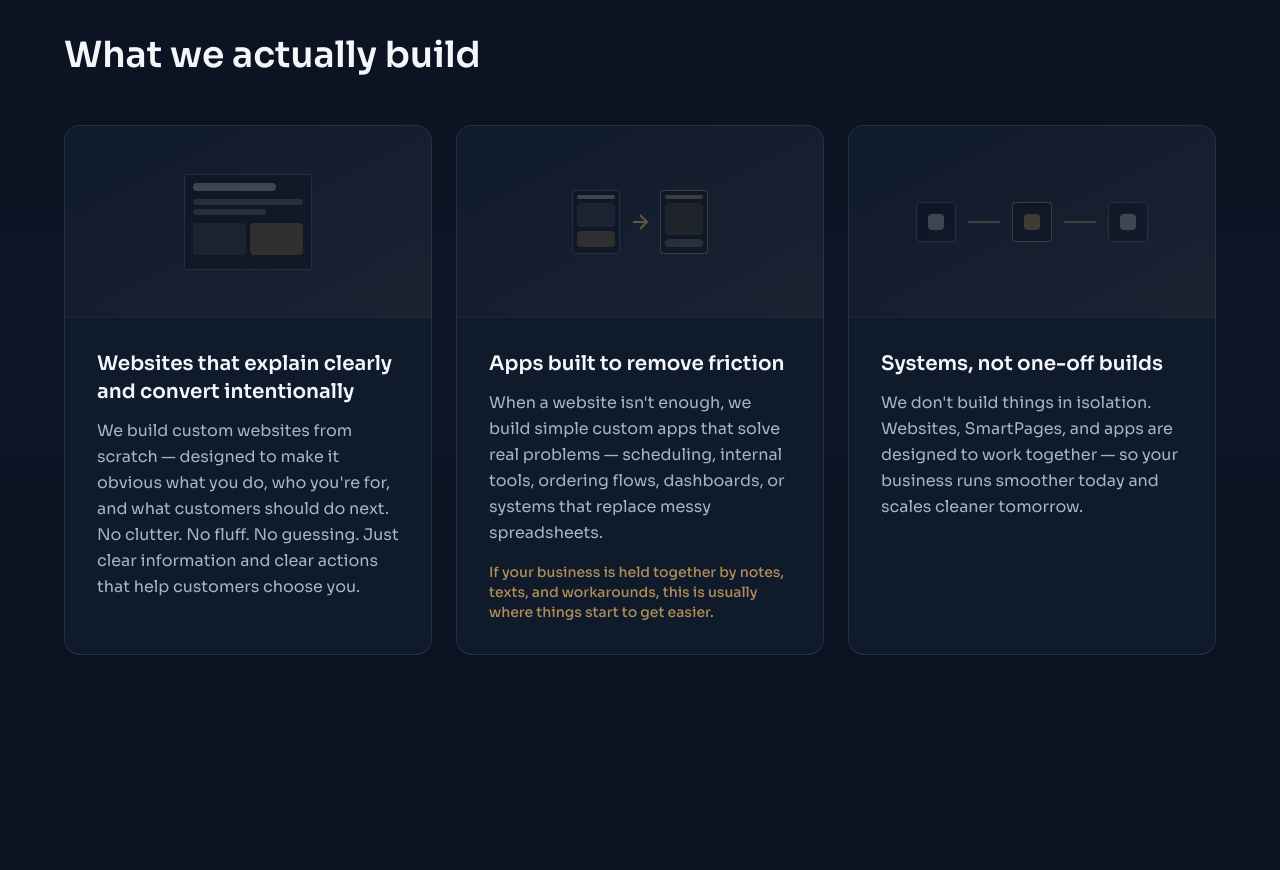
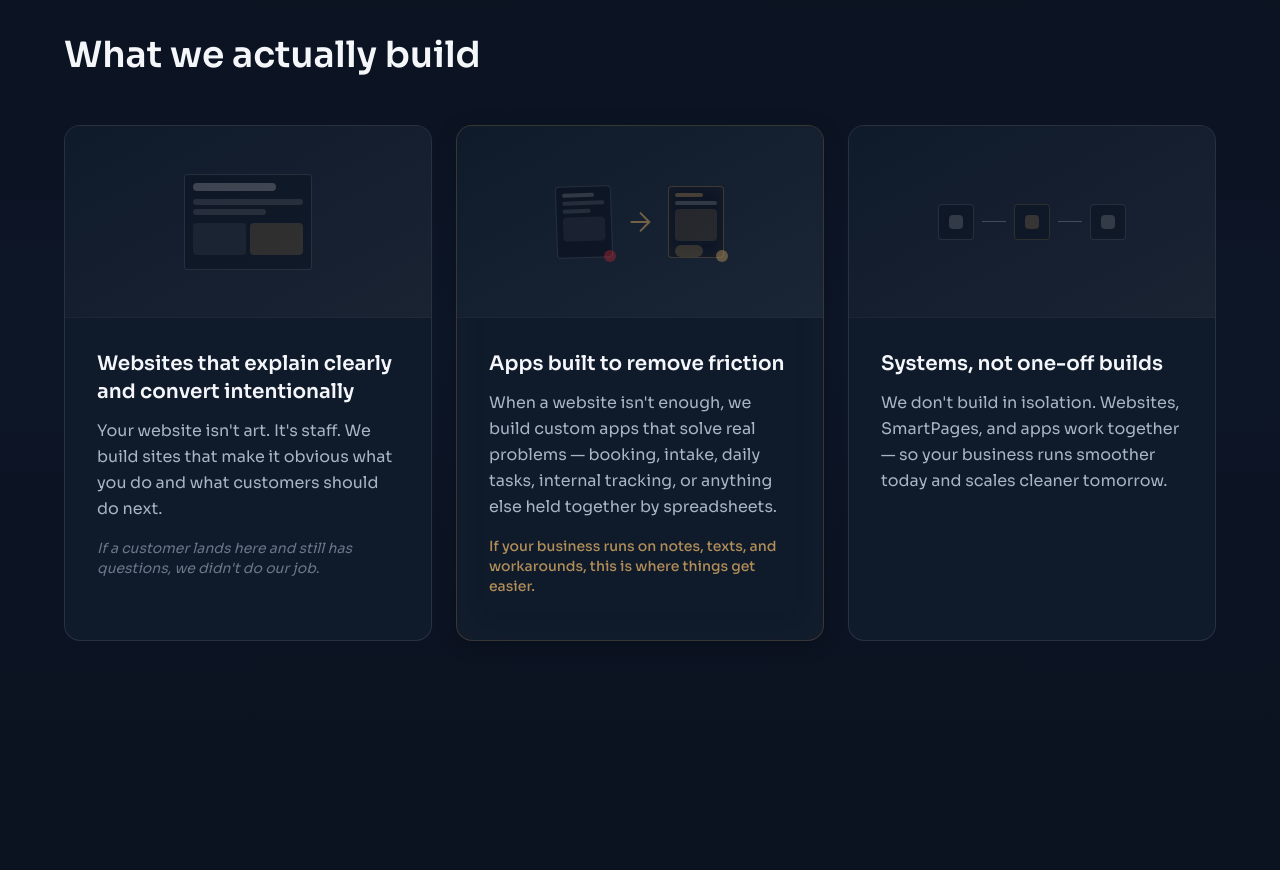
Before and after one commit to Dunzoai/shortlist-pass-hub, a Next.js app: page /digital in a window 1280 px wide. Shown: the part 2360-3230 px from the top of the page. Built offline with nearby package versions, Linux system fonts and the light colour scheme.

Commit message:
Refine What We Build: card hierarchy, tightened copy, hover states

```diff
--- a/src/app/digital/page.tsx
+++ b/src/app/digital/page.tsx
@@ -512,11 +512,13 @@ interface BuildCardProps {
   headline: string;
   copy: string;
   emphasis?: string;
+  punchline?: string;
   visual: React.ReactNode;
   index: number;
+  highlighted?: boolean;
 }
 
-function BuildCard({ headline, copy, emphasis, visual, index }: BuildCardProps) {
+function BuildCard({ headline, copy, emphasis, punchline, visual, index, highlighted }: BuildCardProps) {
   return (
     <motion.div
       variants={fadeUpVariant}
@@ -524,10 +526,21 @@ function BuildCard({ headline, copy, emphasis, visual, index }: BuildCardProps)
       whileInView="visible"
       viewport={{ once: true, margin: "-50px" }}
       transition={{ duration: 0.5, delay: index * 0.1, ease: "easeOut" }}
-      className="group bg-[#0F1A2B] border border-white/10 rounded-2xl overflow-hidden transition-all duration-300 hover:-translate-y-1 hover:border-[#B08D57]/30 hover:shadow-lg hover:shadow-[#B08D57]/5"
+      className={`group bg-[#0F1A2B] rounded-2xl overflow-hidden transition-all duration-300 hover:-translate-y-1 ${
+        highlighted
+          ? "border border-[#B08D57]/25 hover:border-[#B08D57]/40 hover:shadow-xl hover:shadow-[#B08D57]/10"
+          : "border border-white/10 hover:border-[#B08D57]/20 hover:shadow-lg hover:shadow-[#B08D57]/5"
+      }`}
+      style={highlighted ? {
+        boxShadow: "inset 0 0 40px rgba(180, 145, 85, 0.04), 0 4px 20px rgba(0, 0, 0, 0.2)",
+      } : undefined}
     >
       {/* Visual placeholder */}
-      <div className="h-48 bg-gradient-to-br from-[#0F1A2B] to-[#1a2332] flex items-center justify-center border-b border-white/5">
+      <div className={`h-48 flex items-center justify-center border-b ${
+        highlighted
+          ? "bg-gradient-to-br from-[#0F1A2B] to-[#1a2535] border-[#B08D57]/10"
+          : "bg-gradient-to-br from-[#0F1A2B] to-[#1a2332] border-white/5"
+      }`}>
         {visual}
       </div>
 
@@ -540,8 +553,13 @@ function BuildCard({ headline, copy, emphasis, visual, index }: BuildCardProps)
           {copy}
         </p>
         {emphasis && (
-          <p className="text-sm text-[#B08D57] font-medium">
+          <p className={`text-sm font-medium mb-3 ${highlighted ? "text-[#B08D57]" : "text-[#B08D57]/80"}`}>
             {emphasis}
+          </p>
+        )}
+        {punchline && (
+          <p className="text-sm text-[#A9B4C4]/60 italic">
+            {punchline}
           </p>
         )}
       </div>
@@ -565,19 +583,33 @@ function WebsiteWireframe() {
 
 function AppFlowDiagram() {
   return (
-    <div className="flex items-center gap-2">
-      <div className="w-12 h-16 bg-[#0B1220]/50 rounded border border-white/10 p-1">
-        <div className="h-1 bg-white/20 rounded mb-1" />
-        <div className="h-6 bg-white/5 rounded mb-1" />
-        <div className="h-4 bg-[#B08D57]/20 rounded" />
+    <div className="flex items-center gap-3">
+      {/* Messy input */}
+      <div className="relative">
+        <div className="w-14 h-18 bg-[#0B1220]/60 rounded border border-white/10 p-1.5 rotate-[-2deg]">
+          <div className="h-1 bg-white/15 rounded mb-1 w-3/4" />
+          <div className="h-1 bg-white/10 rounded mb-1" />
+          <div className="h-1 bg-white/10 rounded mb-1 w-2/3" />
+          <div className="h-6 bg-white/5 rounded" />
+        </div>
+        <div className="absolute -bottom-1 -right-1 w-3 h-3 bg-red-500/30 rounded-full" />
       </div>
-      <svg className="w-6 h-6 text-[#B08D57]/50" viewBox="0 0 24 24" fill="none" stroke="currentColor" strokeWidth="2">
+      {/* Arrow */}
+      <svg className="w-8 h-8 text-[#B08D57]/60" viewBox="0 0 24 24" fill="none" stroke="currentColor" strokeWidth="1.5">
         <path d="M5 12h14M12 5l7 7-7 7" />
       </svg>
-      <div className="w-12 h-16 bg-[#0B1220]/50 rounded border border-[#B08D57]/30 p-1">
-        <div className="h-1 bg-[#B08D57]/30 rounded mb-1" />
-        <div className="h-8 bg-[#B08D57]/10 rounded mb-1" />
-        <div className="h-2 bg-white/10 rounded" />
+      {/* Clean output */}
+      <div className="relative">
+        <motion.div
+          className="w-14 h-18 bg-[#0B1220]/60 rounded border border-[#B08D57]/30 p-1.5"
+          style={{ boxShadow: "inset 0 0 15px rgba(180, 145, 85, 0.06)" }}
+        >
+          <div className="h-1 bg-[#B08D57]/35 rounded mb-1 w-2/3" />
+          <div className="h-1 bg-white/15 rounded mb-1" />
+          <div className="h-8 bg-[#B08D57]/15 rounded mb-1" />
+          <div className="h-3 bg-[#B08D57]/25 rounded-full w-2/3" />
+        </motion.div>
+        <div className="absolute -bottom-1 -right-1 w-3 h-3 bg-[#B08D57]/50 rounded-full" />
       </div>
     </div>
   );
@@ -585,17 +617,17 @@ function AppFlowDiagram() {
 
 function SystemFlowDiagram() {
   return (
-    <div className="flex items-center gap-3">
-      <div className="w-10 h-10 bg-[#0B1220]/50 rounded border border-white/10 flex items-center justify-center">
-        <div className="w-4 h-4 bg-white/20 rounded" />
+    <div className="flex items-center gap-2">
+      <div className="w-9 h-9 bg-[#0B1220]/50 rounded border border-white/10 flex items-center justify-center">
+        <div className="w-3.5 h-3.5 bg-white/15 rounded" />
       </div>
-      <div className="w-8 h-0.5 bg-[#B08D57]/30" />
-      <div className="w-10 h-10 bg-[#0B1220]/50 rounded border border-[#B08D57]/30 flex items-center justify-center">
-        <div className="w-4 h-4 bg-[#B08D57]/30 rounded" />
+      <div className="w-6 h-px bg-white/20" />
+      <div className="w-9 h-9 bg-[#0B1220]/50 rounded border border-[#B08D57]/20 flex items-center justify-center">
+        <div className="w-3.5 h-3.5 bg-[#B08D57]/25 rounded" />
       </div>
-      <div className="w-8 h-0.5 bg-[#B08D57]/30" />
-      <div className="w-10 h-10 bg-[#0B1220]/50 rounded border border-white/10 flex items-center justify-center">
-        <div className="w-4 h-4 bg-white/20 rounded" />
+      <div className="w-6 h-px bg-white/20" />
+      <div className="w-9 h-9 bg-[#0B1220]/50 rounded border border-white/10 flex items-center justify-center">
+        <div className="w-3.5 h-3.5 bg-white/15 rounded" />
       </div>
     </div>
   );
@@ -605,19 +637,23 @@ function WhatWeBuildSection() {
   const builds = [
     {
       headline: "Websites that explain clearly and convert intentionally",
-      copy: "We build custom websites from scratch — designed to make it obvious what you do, who you're for, and what customers should do next. No clutter. No fluff. No guessing. Just clear information and clear actions that help customers choose you.",
+      copy: "Your website isn't art. It's staff. We build sites that make it obvious what you do and what customers should do next.",
+      punchline: "If a customer lands here and still has questions, we didn't do our job.",
       visual: <WebsiteWireframe />,
+      highlighted: false,
     },
     {
       headline: "Apps built to remove friction",
-      copy: "When a website isn't enough, we build simple custom apps that solve real problems — scheduling, internal tools, ordering flows, dashboards, or systems that replace messy spreadsheets.",
-      emphasis: "If your business is held together by notes, texts, and workarounds, this is usually where things start to get easier.",
+      copy: "When a website isn't enough, we build custom apps that solve real problems — booking, intake, daily tasks, internal tracking, or anything else held together by spreadsheets.",
+      emphasis: "If your business runs on notes, texts, and workarounds, this is where things get easier.",
       visual: <AppFlowDiagram />,
+      highlighted: true,
     },
     {
       headline: "Systems, not one-off builds",
-      copy: "We don't build things in isolation. Websites, SmartPages, and apps are designed to work together — so your business runs smoother today and scales cleaner tomorrow.",
+      copy: "We don't build in isolation. Websites, SmartPages, and apps work together — so your business runs smoother today and scales cleaner tomorrow.",
       visual: <SystemFlowDiagram />,
+      highlighted: false,
     },
   ];
 
```
